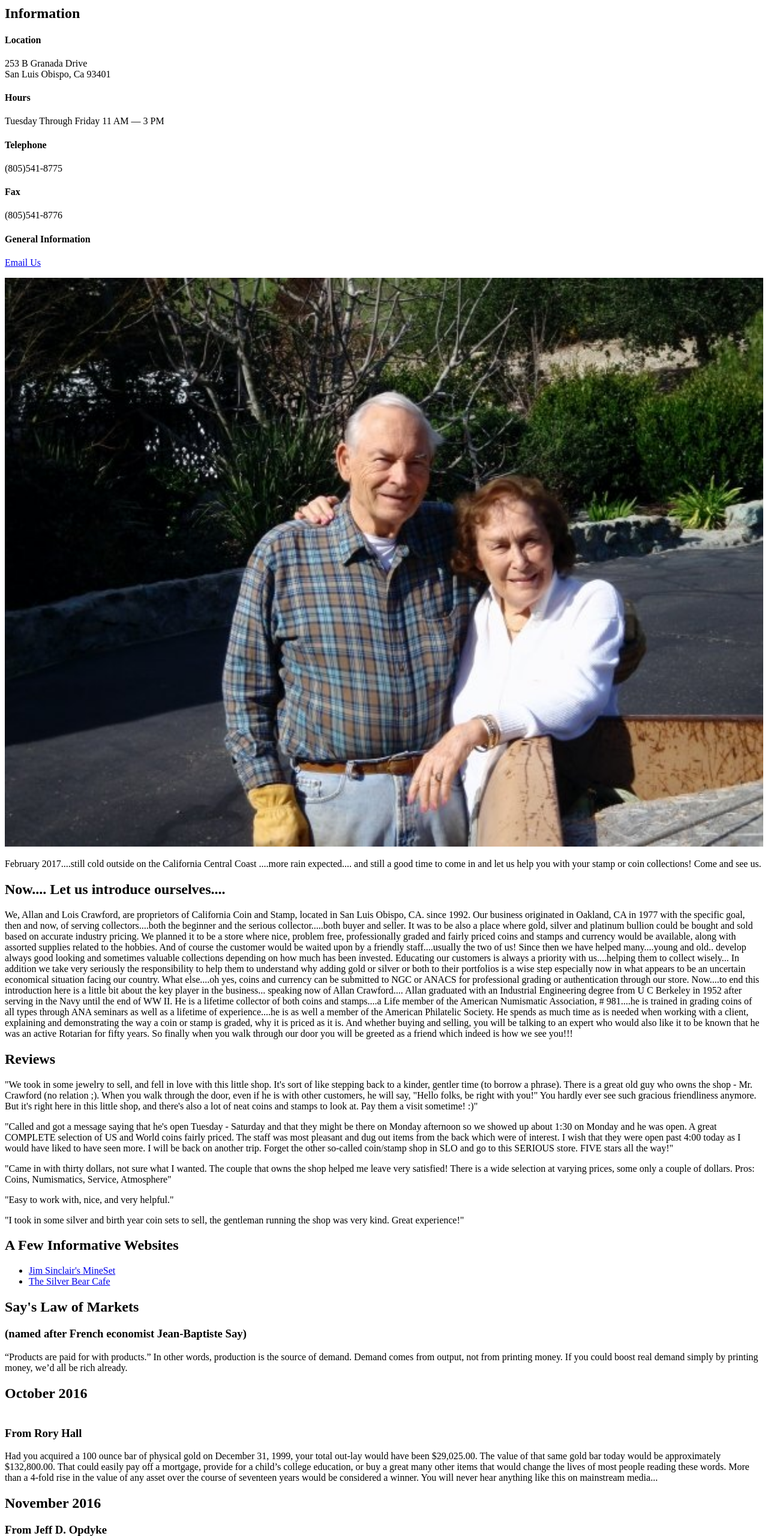
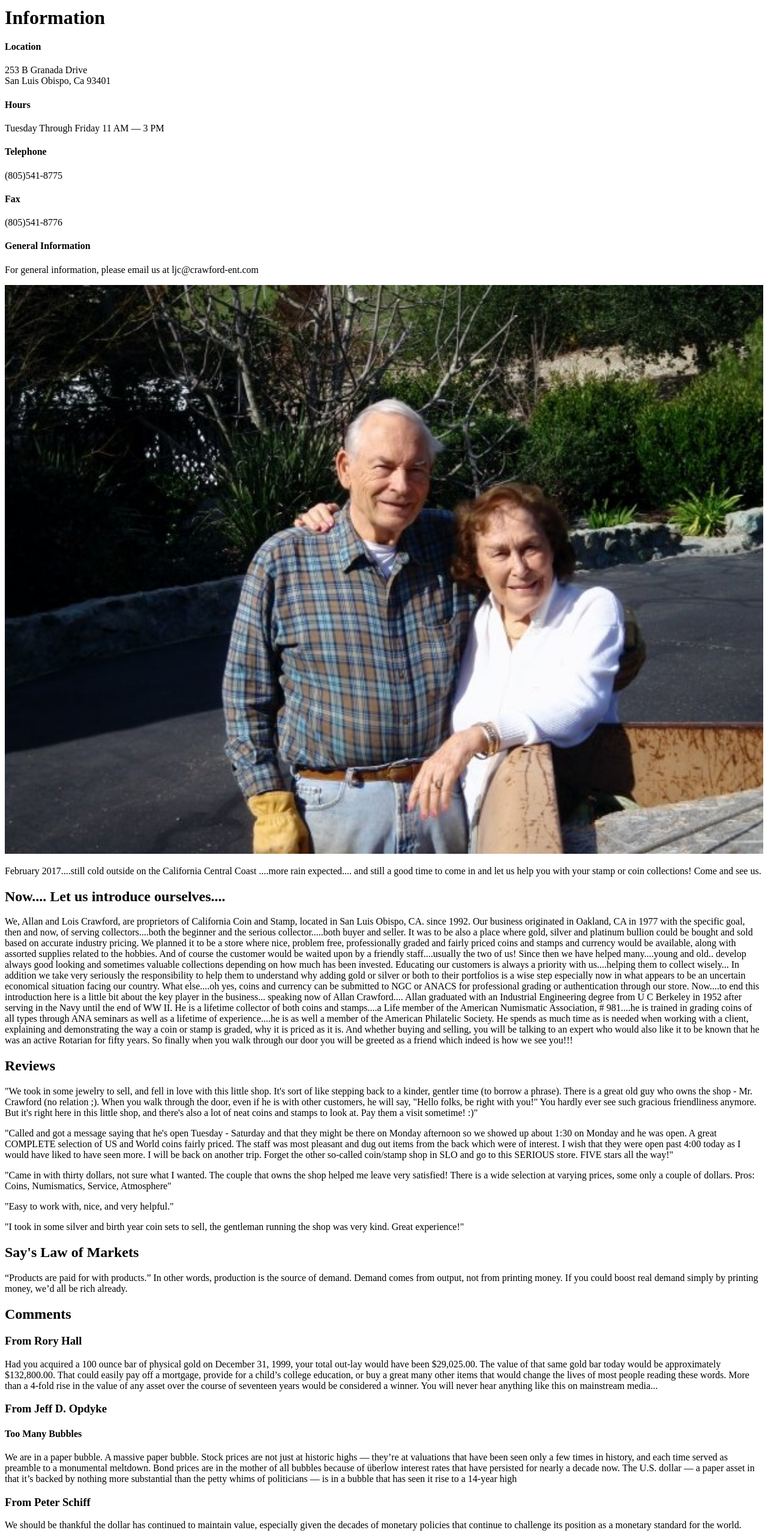
Before and after one commit to kwilli83/Restaurant-Menu, a plain HTML site: page grc338/redesign-content-hierarchy/index.html in a window 1280 px wide. Shown: the part 240-2800 px from the top of the page at 60% size. Drawn offline with Linux system fonts and the light colour scheme.

Commit message:
Add files via upload

```diff
--- a/grc338/redesign-content-hierarchy/index.html
+++ b/grc338/redesign-content-hierarchy/index.html
@@ -14,7 +14,7 @@
         <li><a href="business.html"> Business Statement</a></li>
         <li><a href="products.html"> Products </a></li>
         </ul>
-        <h2> Information </h2>
+        <h1> Information </h1>
         <h4>Location</h4>
         <p>253 B Granada Drive <br> San Luis Obispo, Ca 93401</p>
         <h4>Hours</h4>
@@ -24,7 +24,7 @@
         <h4>Fax</h4>
         <p>(805)541-8776</p>
         <h4> General Information </h4>
-        <p> <a href="<a> ljc@crawford-ent.com"> Email Us </a></p>
+        <p> For general information, please email us at ljc@crawford-ent.com</p>
 
 
         <img src="loisandallan.jpg" alt="A photo of Lois and Allan.">
@@ -55,28 +55,23 @@ Pros: Coins, Numismatics, Service, Atmosphere"
 "I took in some silver and birth year coin sets to sell, the gentleman running the shop was very kind. Great experience!"
 </p>
 
-        <h2> A Few Informative Websites</h2>
-        <ul>
-            <li><a href="<a> https://www.jsmineset.com/"> Jim Sinclair's MineSet</a></li>
-            <li><a href="<a> http://www.silverbearcafe.com/private/metals.html/"> The Silver Bear Cafe</a></li>
-        </ul>
 <h2> Say's Law of Markets</h2>
-<h3> (named after French economist Jean-Baptiste Say)</h3>
 <p>  “Products are paid for with products.” In other words, production is the source of demand. Demand comes from output, not from printing money. If you could boost real demand simply by printing money, we’d all be rich already.</p>
 
-<h2>October 2016</h2>
-<h3><br> From Rory Hall</h3>
+<h2> Comments </h2>
+<h3>From Rory Hall</h3>
 <p>  Had you acquired a 100 ounce bar of physical gold on December 31, 1999, your total out-lay would have been $29,025.00. The value of that same gold bar today would be approximately $132,800.00. That could easily pay off a mortgage, provide for a child’s college education, or
 buy a great many other items that would change the lives of most people reading these words. More than a 4-fold rise in the value of any asset over the course of seventeen years would be considered a winner. You will never hear anything like this on mainstream media...</p>
 
-<h2>November 2016</h2>
-<h3> From Jeff D. Opdyke <br> Editor, Total Wealth Insider</h3>
+<h3>From Jeff D. Opdyke</h3>
 <h4> Too Many Bubbles</h4>
 <p> We are in a paper bubble. A massive paper bubble. Stock prices are not just at historic highs — they’re at valuations that have been seen only a few times in history, and each time served as preamble to a monumental meltdown. Bond prices are in the mother of all bubbles because of überlow interest rates that have persisted for nearly a decade now. The U.S. dollar — a paper asset in that it’s backed by nothing more substantial than the petty whims of politicians — is in a bubble that has seen it rise to a 14-year high</p>
 
-<h2>December 2016</h2>
-<h3> From Peter Schiff</h3>
+<h3>From Peter Schiff</h3>
 <p> We should be thankful the dollar has continued to maintain value, especially given the decades of monetary policies that continue to challenge its position as a monetary standard for the world.</p>
         <img src="bell.jpg" alt="The Liberty Bell.">
 <h2>"Proclaim  Liberty throughout All the land unto All the Inhabitants Thereof."</h2>
 <h3>-Inscription on the Liberty Bell</h3>
+
+  </body>
+</html>
```
Also changed, not shown: grc338/redesign-content-hierarchy/business.html (+6 -3 lines), grc338/redesign-content-hierarchy/products.html (+5 -2 lines).
